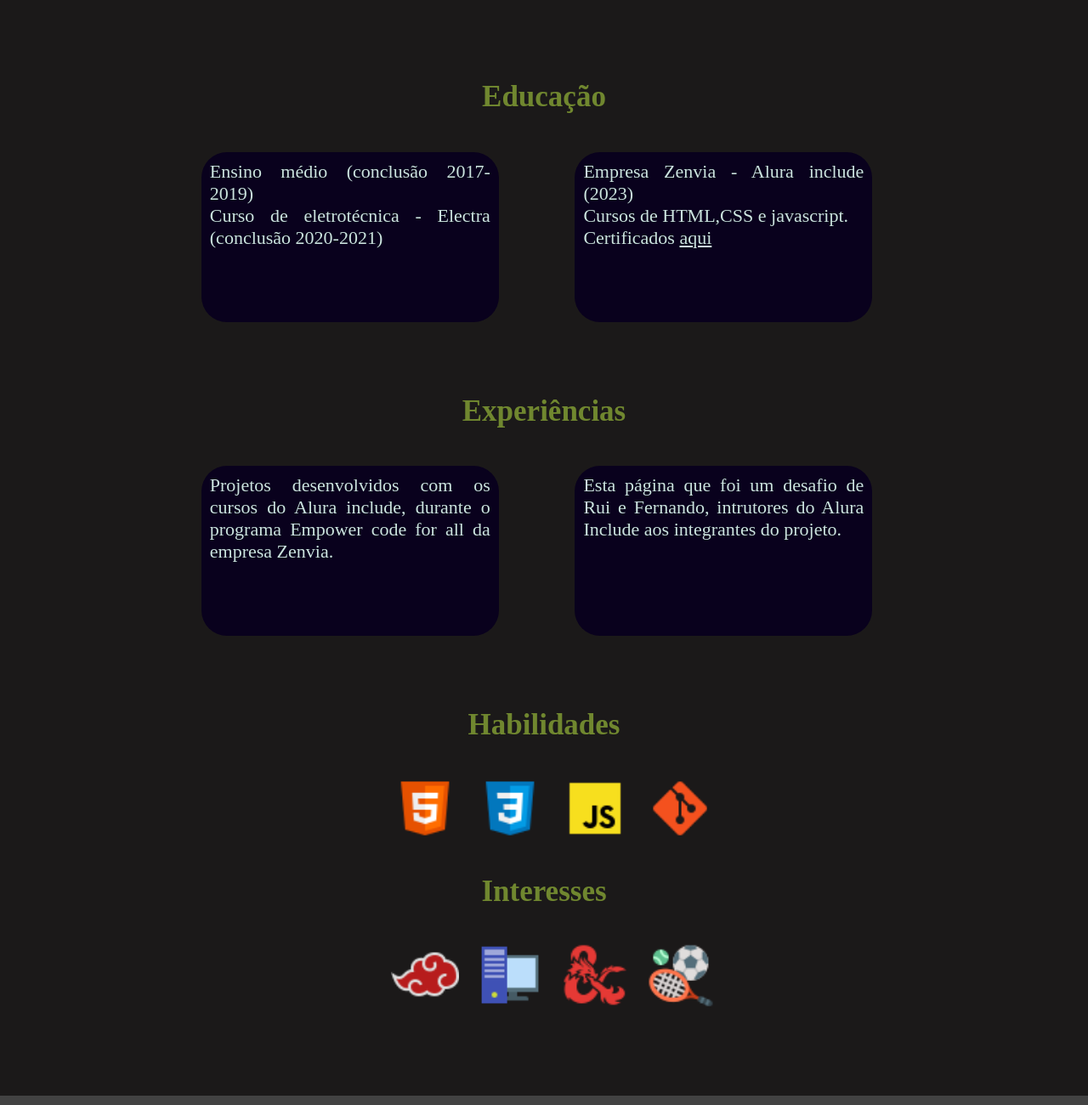
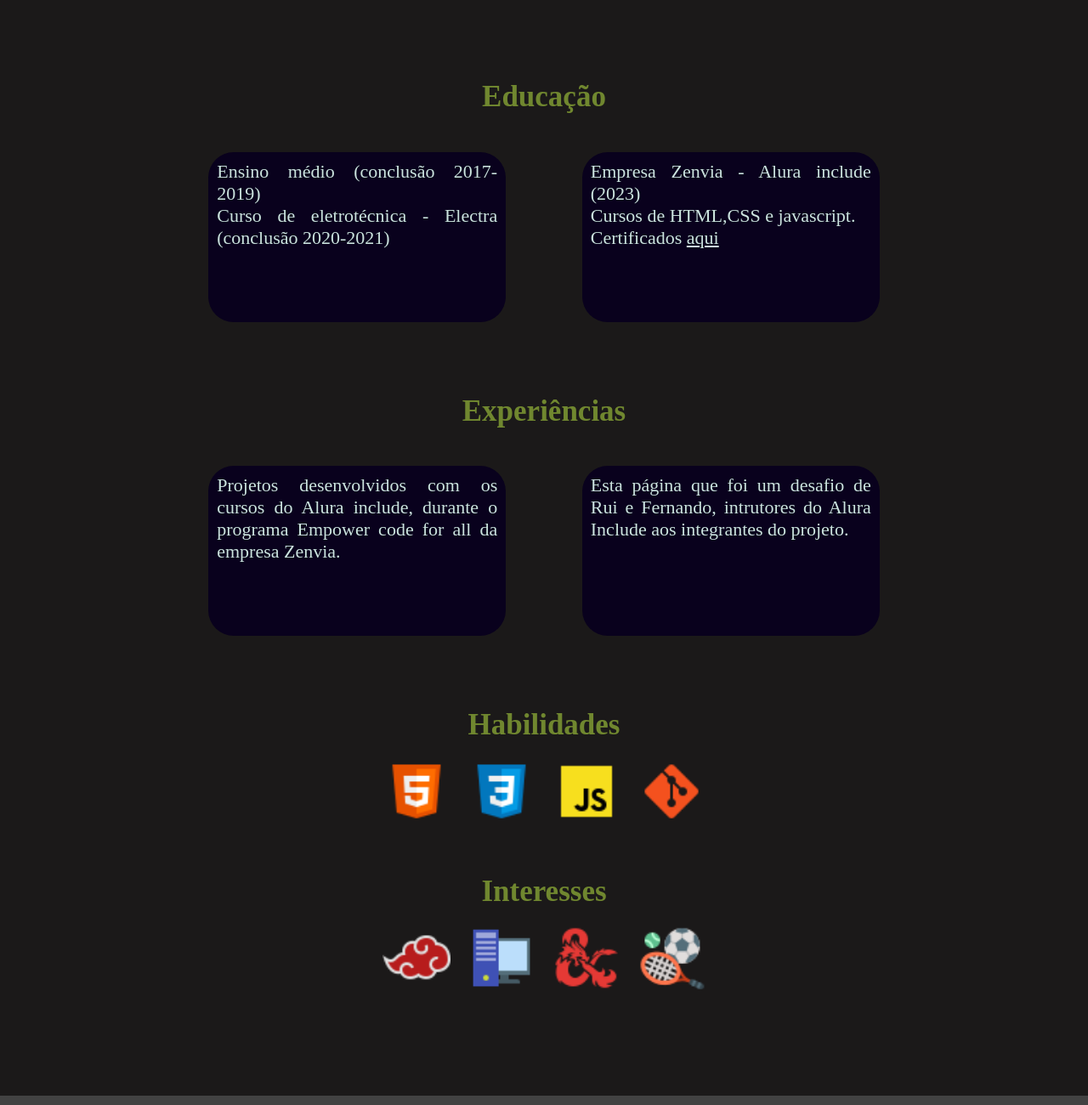
Before and after one commit to Lrubini/Meu-Portfolio, a plain HTML site: page index.html in a window 1280 px wide. Shown: the part 920-2220 px from the top of the page at 85% size. Drawn offline with Linux system fonts and the light colour scheme.

Commit message:
main.css

```diff
--- a/css/main.css
+++ b/css/main.css
@@ -71,35 +71,48 @@
 
 .educacao__paragrafos{
     display: flex;
+    flex-wrap: wrap;
+    justify-content: center;
 }
 
 .experiencias_paragrafos{
     display: flex;
+    flex-wrap: wrap;
+    justify-content: center;
 }
 
 .habilidades_logo{
-        height: 80px;
-        width: 80px;
         display: flex;
         justify-content: center;
         gap: 20px;
         margin: 2%;
-        position: relative;
-        top: 20px;
-        left: 400px;
+}
+
+.habilidades_icone{
+    height:80px;
+    width: 80px;
 }
 
 
-
     .interesses_logo{
-        height:80px;
-        width: 80px;
         gap: 20px;
         display: flex;
         justify-content: center;
         margin: 2%;
-        position: relative;
-        top: 20px;
-        left: 400px;
+    }
+
+
+    .interesses__icone{
+        height:80px;
+        width: 80px;
+    }
+
+    @media(max-width:1080px){
+        .all__dados{
+            display: flex;
+            flex-direction: column-reverse;
+            align-items: center;
+        }
+
 
     }
```
